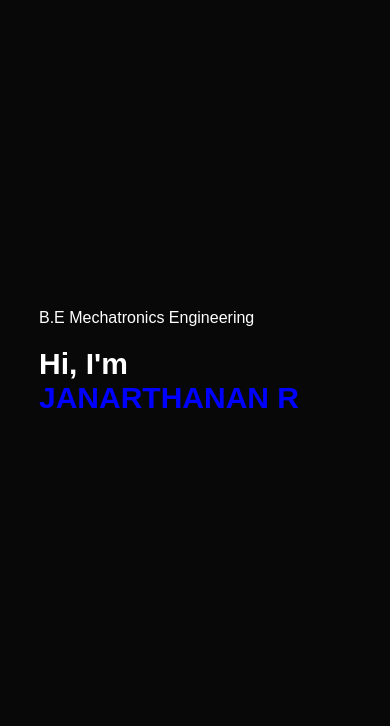
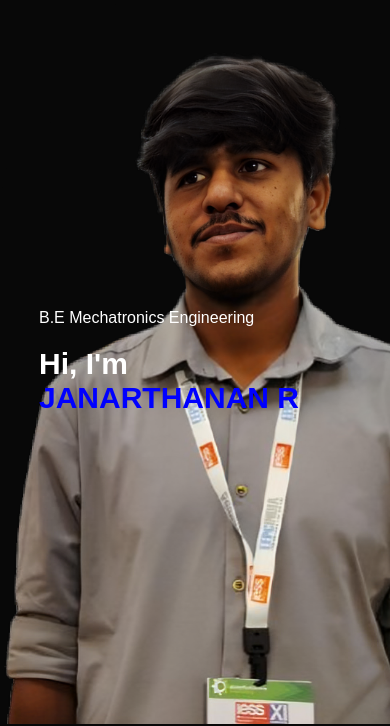
Before and after one commit to Janarthanan0/My-profile, a plain HTML site: page index.html in a window 390 px wide. Shown: the part 120-846 px from the top of the page. Drawn offline with Linux system fonts and the light colour scheme.

Commit message:
Add files via upload

```diff
--- a/style.css
+++ b/style.css
@@ -330,7 +330,7 @@ nav .fas{
 
 @media only screen and (max-width: 600px){
     #header{
-        background-image: url(images/phone-background.png);
+        background-image: url(Home.png);
     }
     .header-text{
         margin-top: 100%;
```
Also changed, not shown: Home.png (added).
